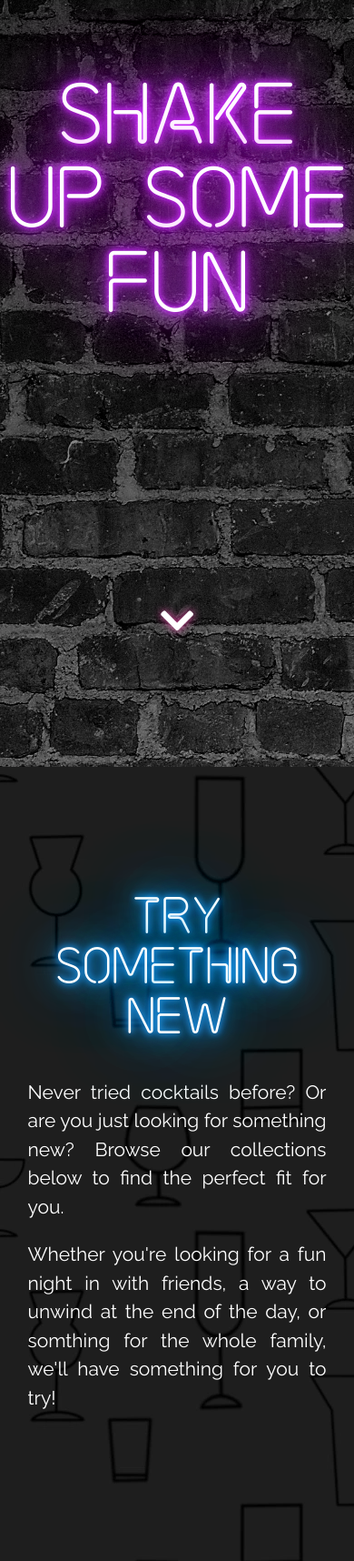
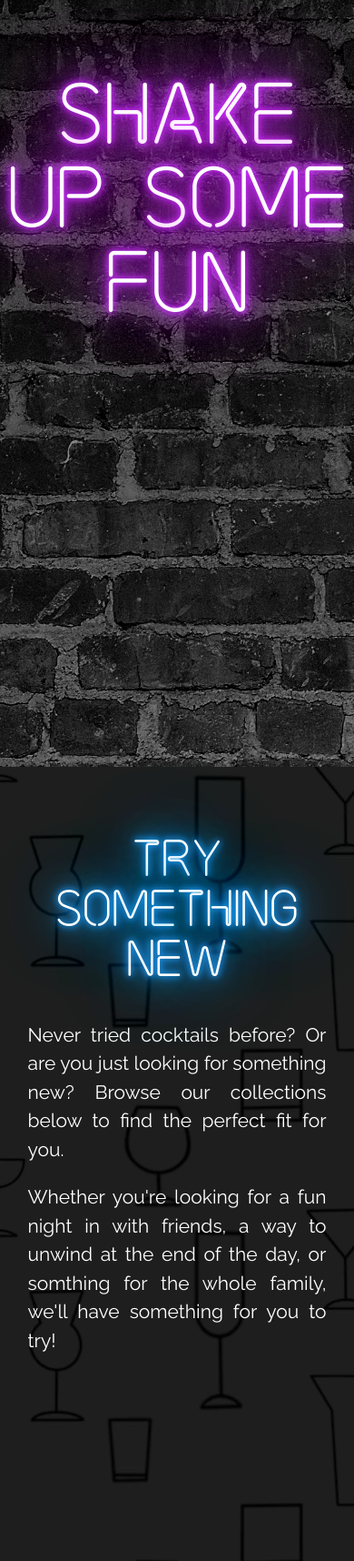
Before and after one commit to AmyOShea/MS3-Cocktail-Hour, a Flask app: page / in a window 390 px wide. Shown: the part 57-1773 px from the top of the page at 91% size. Run offline with Flask 2, Linux system fonts and the light colour scheme; data that the repository does not hold is empty; some libraries are stand-ins or nearby versions.

Commit message:
Remove scroll-down btn

```diff
--- a/static/css/style.css
+++ b/static/css/style.css
@@ -618,24 +618,6 @@ form {
     margin: 0 20px 0px 20px !important;
 }
 
-.scroll-to-btn {
-    position: relative;
-    top: -20vh;
-}
-
-@media only screen and (max-width: 500px){
-    .scroll-to-btn {
-        position: relative;
-        top: -25vh;
-    }
-}
-
-.scroll-to-btn a {
-    color: #fff;
-    font-size: 3em;
-    text-shadow: 0 0 10px #fe53ba;
-}
-
 #go-back-btn {
     color: #fff;
     background-color: transparent;
--- a/templates/index.html
+++ b/templates/index.html
@@ -13,13 +13,10 @@
                 <img id="hero-logo" src="{{url_for ('static', filename='images/site-images/hero-logo.webp')}}" alt="collection of glasses">
             </div>
         </div>
-        <div class="center-align scroll-to-btn">
-            <a href="#scroll-to" title="Jump to intro section"><i class="fas fa-chevron-down"></i></a>
-        </div>
     </div>
 
     <!-- Home intorduction -->
-    <div id="scroll-to" class="row home-section-intro center-align">
+    <div class="row home-section-intro center-align">
         <h2 class="blue-neon-text home-section-heading">TRY SOMETHING NEW</h2>
         <div class="home-section-text col s12 m8 l6 offset-m2 offset-l3">
             <p>Never tried cocktails before? Or are you just looking for something new? Browse our collections below to find the perfect fit for you.</p>
```
Also changed, not shown: TESTING.md (+24 -14 lines).
